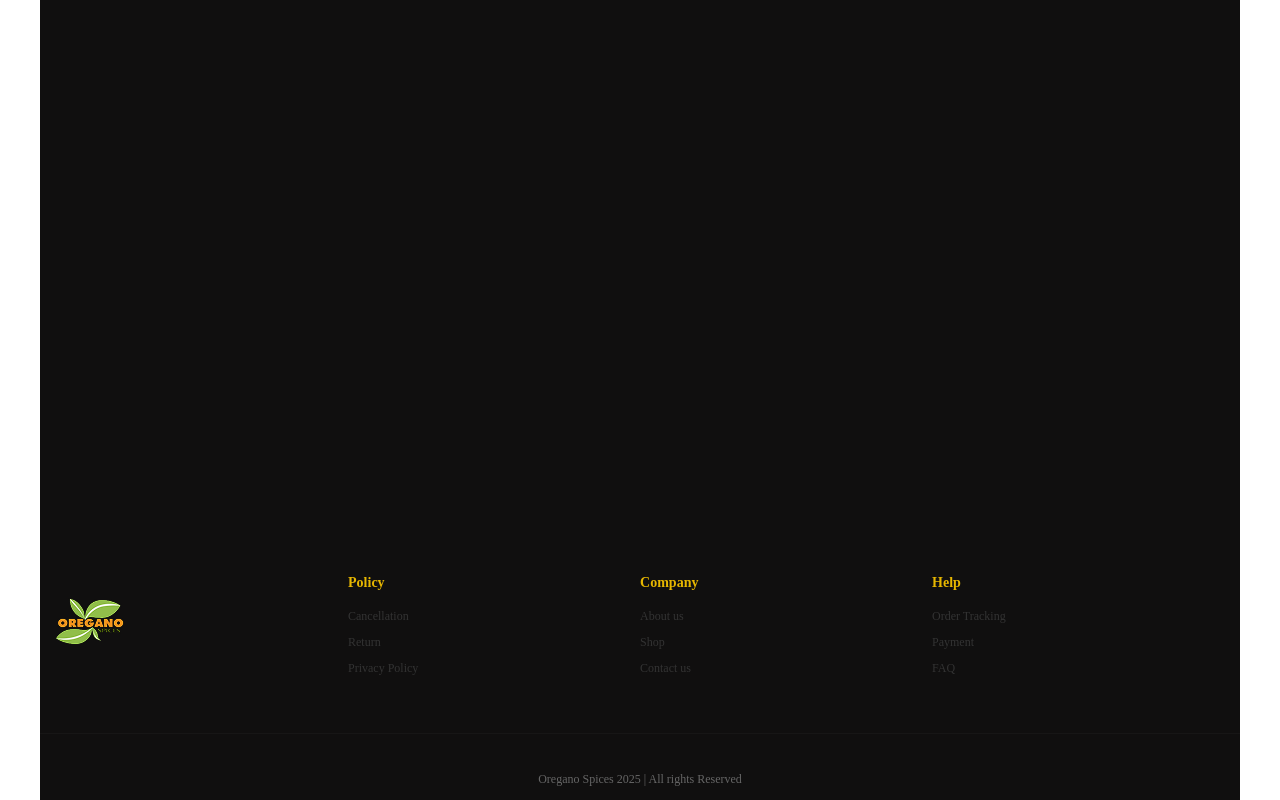
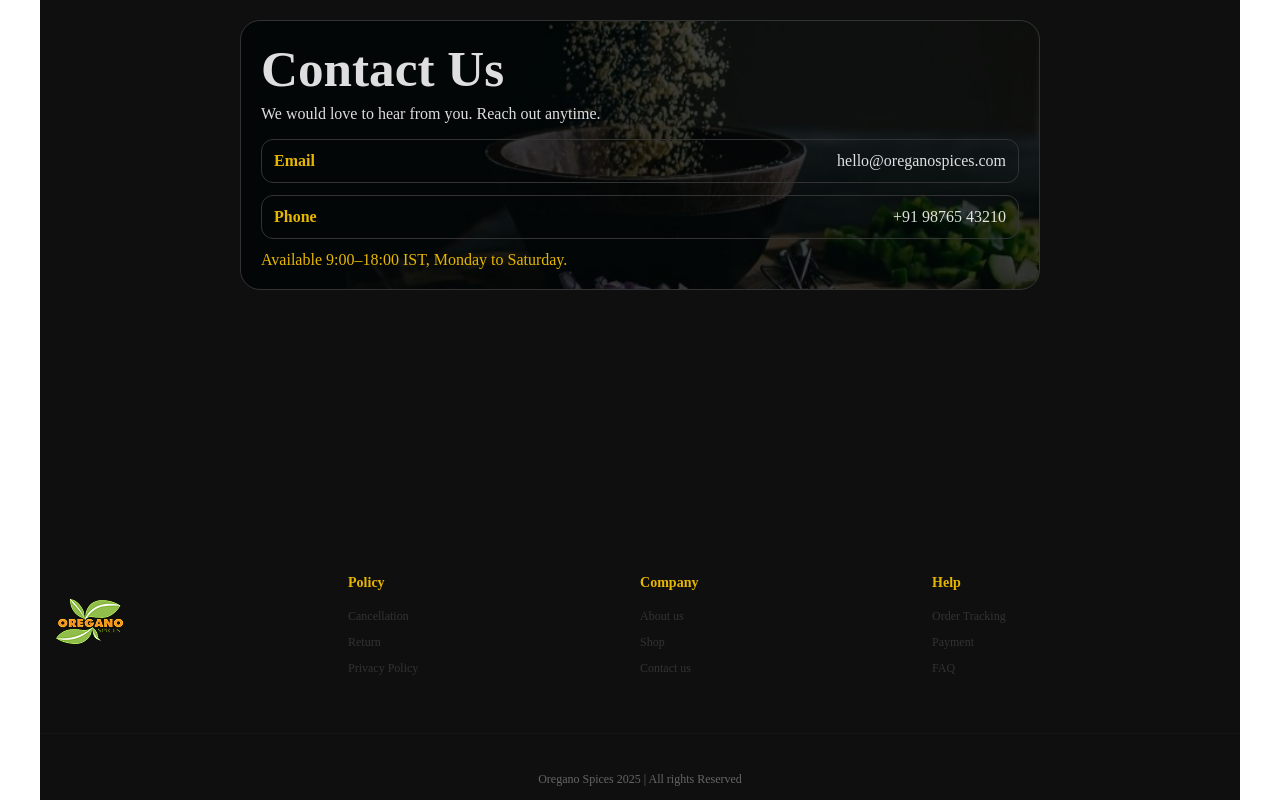
Before and after one commit to imsharun/imsharun.github.io, a React (Vite) app: page /contact in a window 1280 px wide. Built offline with nearby package versions, Linux system fonts and the light colour scheme; a web font is replaced by a local one.

Commit message:
Contact us page

```diff
--- a/src/App.tsx
+++ b/src/App.tsx
@@ -4,6 +4,7 @@ import Cart from './pages/Cart'
 import Checkout from './pages/Checkout'
 import OrderConfirmation from './pages/OrderConfirmation'
 import ProductDetail from './pages/ProductDetail'
+import Contact from './pages/Contact'
 import { Route, Routes, useLocation } from 'react-router-dom'
 import Footer from './components/Footer/Footer'
 import NavBar from './components/NavBar/NavBar'
@@ -29,6 +30,7 @@ export default function App() {
           <Route path="/cart" element={<Cart />} />
           <Route path="/checkout" element={<Checkout />} />
           <Route path="/order-confirmation" element={<OrderConfirmation />} />
+          <Route path="/contact" element={<Contact />} />
         </Routes>
       </main>
 
--- a/src/components/Footer/Footer.tsx
+++ b/src/components/Footer/Footer.tsx
@@ -24,7 +24,7 @@ export default function Footer() {
           <ul>
             <li><a href="#about">About us</a></li>
             <li><a href="#shop">Shop</a></li>
-            <li><a href="#contact">Contact us</a></li>
+            <li><a href="/contact">Contact us</a></li>
           </ul>
         </div>
 
--- /dev/null
+++ b/src/pages/Contact.css
@@ -0,0 +1,56 @@
+.contact-page {
+  background: var(--color-bg-dark);
+  max-width: 800px;
+  margin: auto;
+  padding: 20px 12px;
+}
+
+.contact-card {
+  border: 1px solid var(--color-border-dark);
+  border-radius: 20px;
+  padding: 20px;
+  background-image: linear-gradient(rgba(0, 0, 0, 0.75), rgba(0, 0, 0, 0.75)), url(/src/assets/cart/background-dark.jpg);
+  background-size: cover;
+  background-position: center;
+}
+
+.contact-card h1 {
+  margin: 0 0 8px;
+}
+
+.contact-card p {
+  margin: 0 0 16px;
+}
+
+.contact-grid {
+  display: grid;
+  gap: 12px;
+}
+
+.contact-item {
+  display: flex;
+  justify-content: space-between;
+  align-items: center;
+  border: 1px solid var(--color-border-dark);
+  border-radius: 12px;
+  padding: 12px;
+}
+
+.label {
+  color: var(--color-primary);
+  font-weight: 600;
+}
+
+.value {
+  color: inherit;
+  text-decoration: none;
+}
+
+.value:hover {
+  text-decoration: underline;
+}
+
+.note {
+  margin-top: 12px;
+  color: var(--color-primary);
+}
--- /dev/null
+++ b/src/pages/Contact.tsx
@@ -0,0 +1,29 @@
+import './Contact.css';
+
+const EMAIL = 'hello@oreganospices.com';
+const PHONE = '+91 98765 43210';
+
+export default function Contact() {
+  return (
+    <section className="contact-page">
+      <div className="contact-card">
+        <h1>Contact Us</h1>
+        <p>We would love to hear from you. Reach out anytime.</p>
+
+        <div className="contact-grid">
+          <div className="contact-item">
+            <div className="label">Email</div>
+            <a href={`mailto:${EMAIL}`} className="value">{EMAIL}</a>
+          </div>
+
+          <div className="contact-item">
+            <div className="label">Phone</div>
+            <a href={`tel:${PHONE.replace(/\s+/g, '')}`} className="value">{PHONE}</a>
+          </div>
+        </div>
+
+        <div className="note">Available 9:00–18:00 IST, Monday to Saturday.</div>
+      </div>
+    </section>
+  );
+}
```
